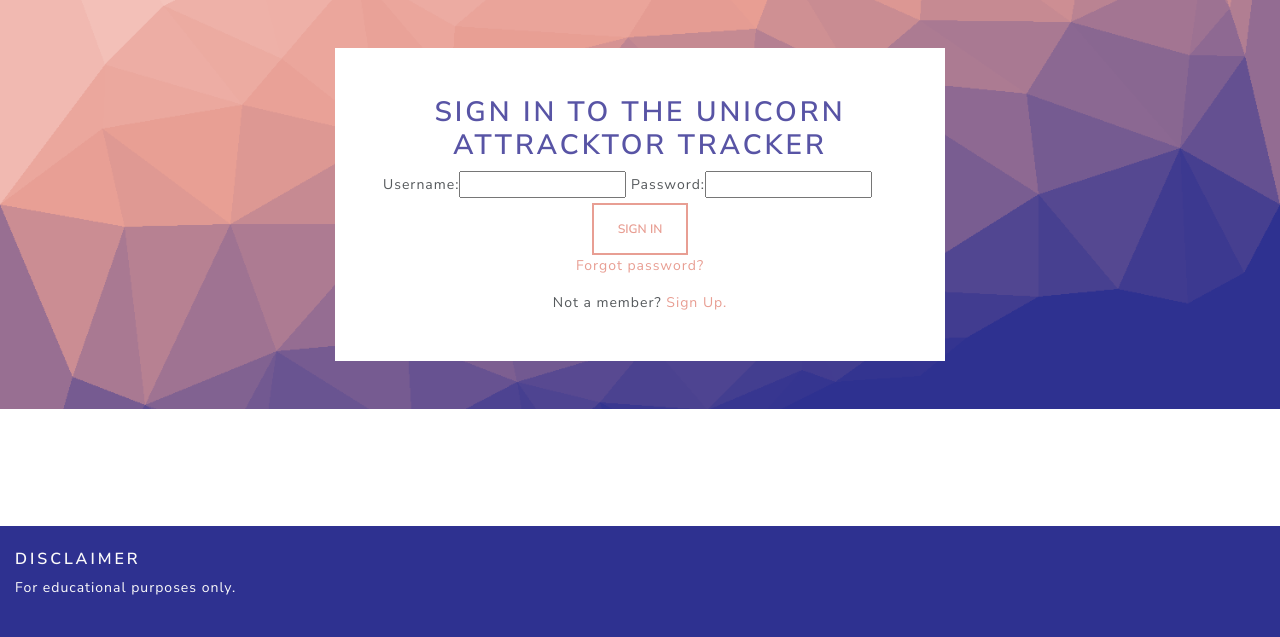
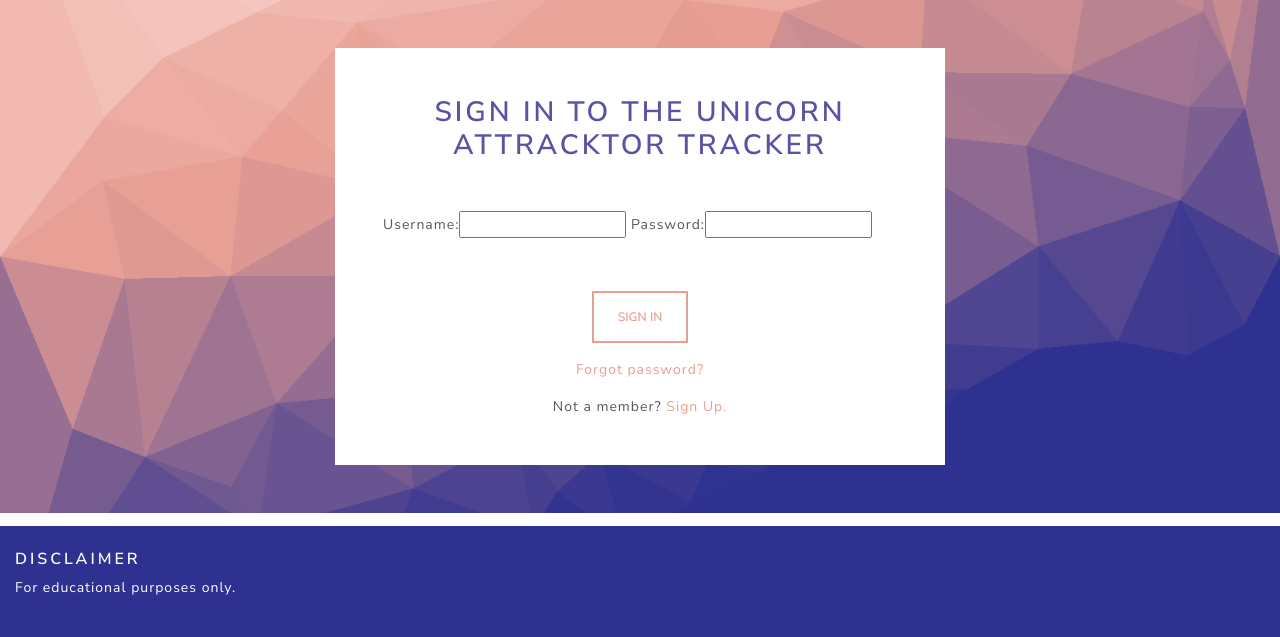
Before and after one commit to JBroks/unicornattractor_issue_tracker, a Django app: page /accounts/login/ in a window 1280 px wide. Shown: the part 109-746 px from the top of the page. Run offline with Django 3.2, Linux system fonts and the light colour scheme; some libraries are stand-ins or nearby versions.

Commit message:
Form spacing added

```diff
--- a/accounts/templates/edit_profile.html
+++ b/accounts/templates/edit_profile.html
@@ -15,7 +15,7 @@
                         <h2 class="text-center">Edit profile details</h2>
                         <!-- Form heading (END) -->
 
-                        <div class="row">
+                        <div class="row m-4">
                             <div class="col-sm-12 text-center">
                                 <img class="img-thumbnail rounded-circle profile-image" src="{{ user.userprofile.image.url }}" alt="Current profile image">
                             </div>
--- a/accounts/templates/login.html
+++ b/accounts/templates/login.html
@@ -11,13 +11,13 @@
                     <form method="POST" class="mx-auto px-4 px-md-5 py-5">
 
                         <!-- Form heading (BEGINNING) -->
-                        <h2 class="text-center">Sign in to the Unicorn Attracktor Tracker</h2>
+                        <h2 class="text-center mb-5">Sign in to the Unicorn Attracktor Tracker</h2>
                         <!-- Form heading (END) -->
 
                         {% csrf_token %} {{ login_form | as_bootstrap }}
 
                         <!-- Login button (BEGINNING) -->
-                        <div class="row">
+                        <div class="row mt-5">
                             <div class="col-sm-12 text-center">
                                 <button type="submit" class="btn btn-outline-primary">Sign In</button>
                             </div>
@@ -25,7 +25,7 @@
                         <!-- Login button (END) -->
 
                         <!-- Reset password button (BEGINNING) -->
-                        <div class="row">
+                        <div class="row mt-3">
                             <div class="col-sm-12 text-center">
                                 <p><a class="text-decoration-none" href="{% url 'password_reset' %}">Forgot password?</a></p>
                             </div>
--- a/accounts/templates/registration.html
+++ b/accounts/templates/registration.html
@@ -12,13 +12,13 @@
 
                                                 <!-- Form heading and sub-heading (BEGINNING) -->
                                                 <h2 class="text-center">Sign up for the Unicorn Attracktor Tracker</h2>
-                                                <h5 class="text-center">Sign up to report bugs, request features, support unicornAttracktor app development, and join our community.</h5>
+                                                <h5 class="text-center mb-5">Sign up to report bugs, request features, support unicornAttracktor app development, and join our community.</h5>
                                                 <!-- Form heading and sub-heading (END) -->
 
                                                 {% csrf_token %} {{ registration_form | as_bootstrap }}
 
                                                 <!-- Sign Up button (BEGINNING) -->
-                                                <div class="row">
+                                                <div class="row mt-5">
                                                         <div class="col-sm-12 text-center">
                                                                 <button type="submit" class="btn btn-outline-primary">Sign Up</button>
                                                         </div>
```
